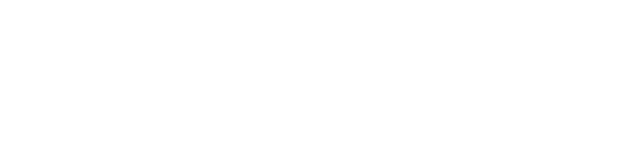
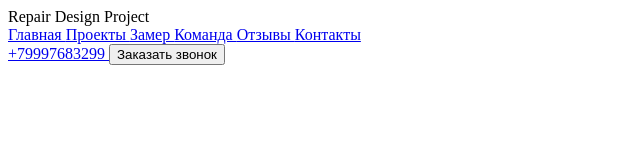
Before and after one commit to KonnovEvgeny/personal-repository, a website: page index.html in a window 1280 px wide. Shown: the whole page, without its empty margins (0-640 px from the left). Drawn offline with Linux system fonts and the light colour scheme.

Commit message:
add header in index.html

```diff
--- a/index.html
+++ b/index.html
@@ -7,6 +7,26 @@
  <title>Document</title>
 </head>
 <body>
-
+  <header class="header">
+   <div class="container">
+    <div class="menu">
+     <div class="logo menu_logo"> Repair Design Project </div>
+     <nav class="nav menu_logo">
+      <a href="#" class="nav__item"> Главная </a>
+      <a href="#" class="nav__item"> Проекты </a>
+      <a href="#" class="nav__item"> Замер </a>
+      <a href="#" class="nav__item"> Команда </a>
+      <a href="#" class="nav__item"> Отзывы </a>
+      <a href="#" class="nav__item"> Контакты</a>
+     </nav>
+    </div>
+    <div class="contacts menu-contacts">
+     <a href="tel:+79997683299" class="phone contacts__phone"> +79997683299 </a>
+     <button class="button contacts_button button--prymary">Заказать звонок</button>
+    </div>
+    <!-- /.menu -->
+   </div>
+   <!-- /.container -->
+  </header>
 </body>
 </html>
```
